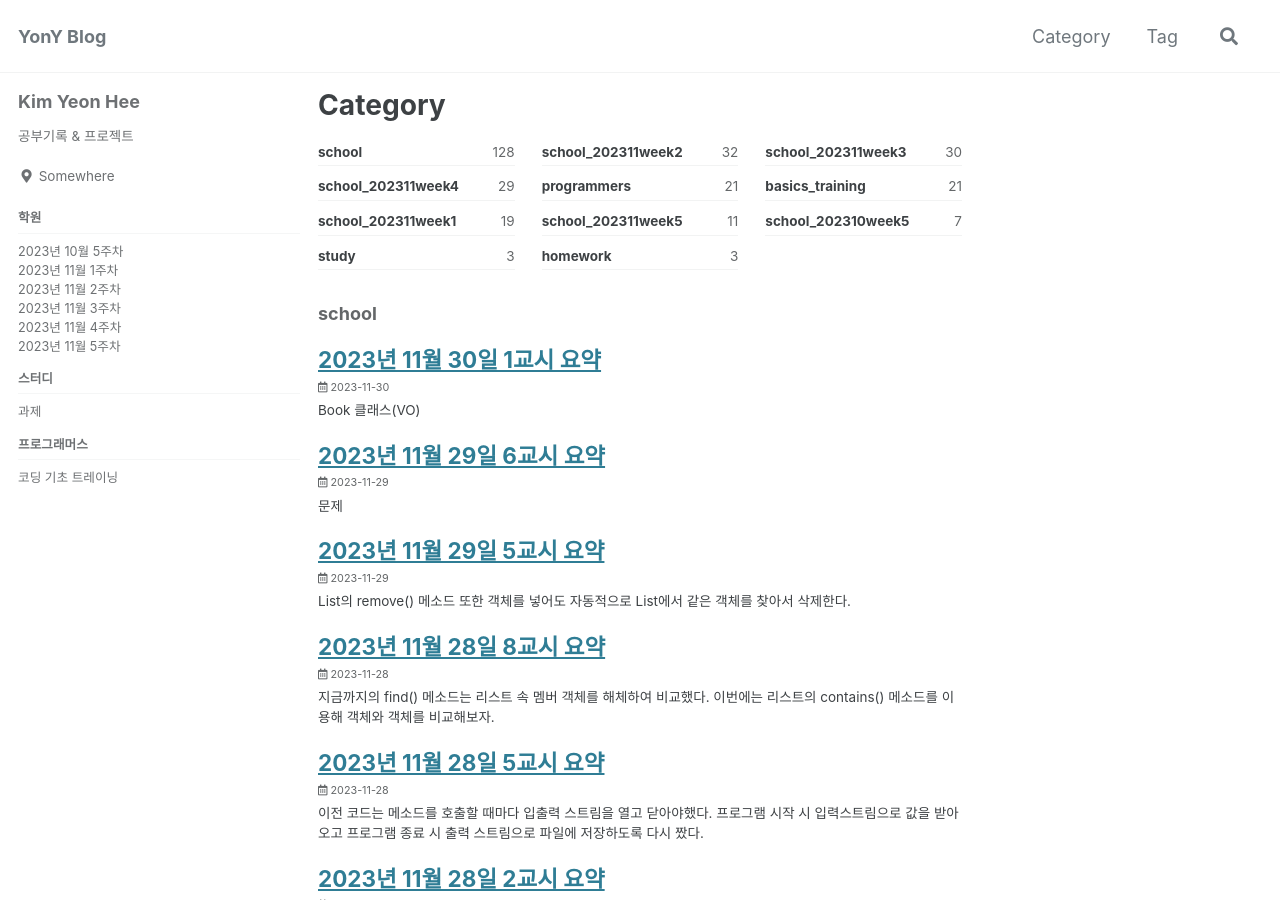
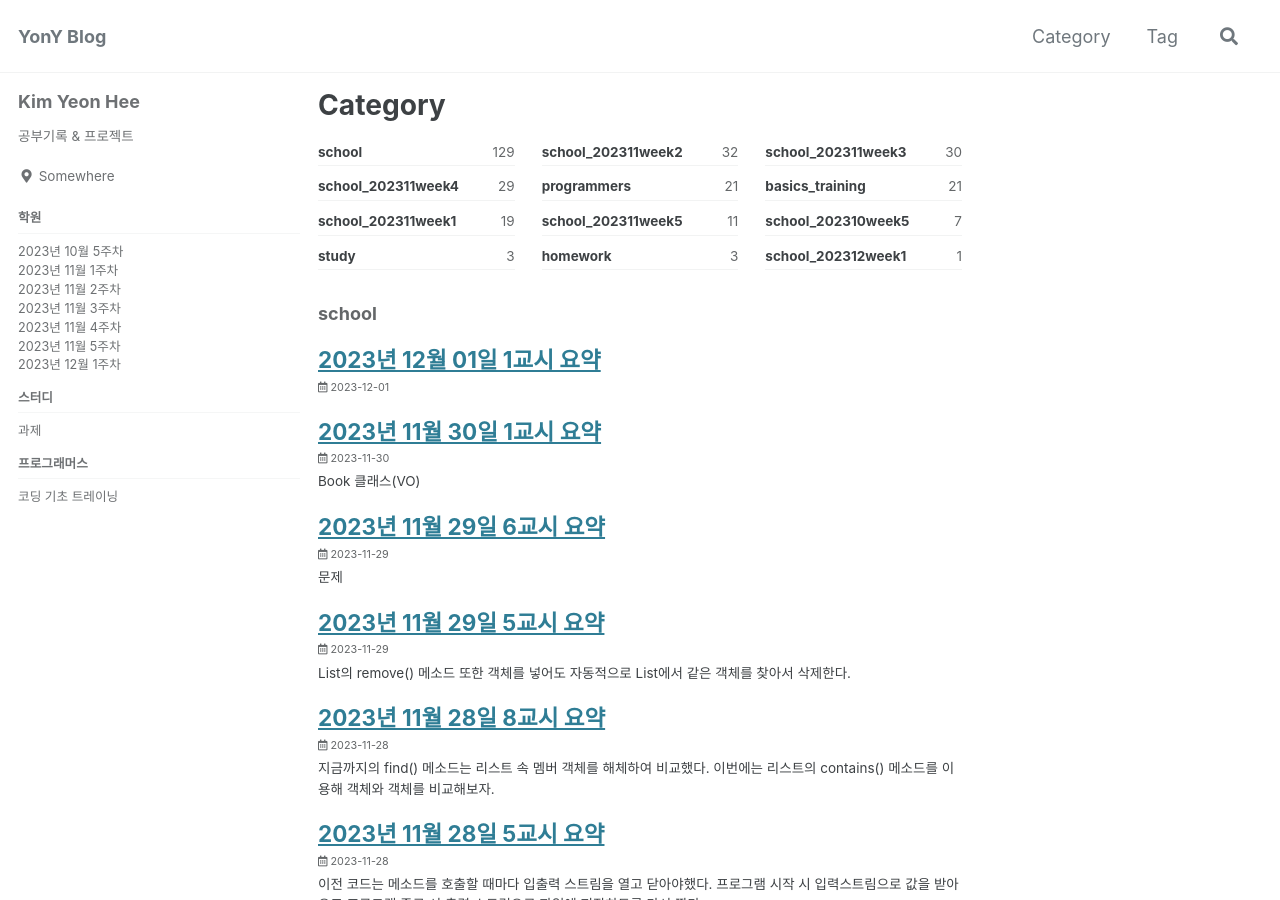
Before and after one commit to YonY-K/YonY-K.github.io, a Jekyll site: the page built from _pages/category-archive.md, in a window 1280 px wide and 900 px high. Built offline with Jekyll 4.4.1, drawn with Linux system fonts in a browser that asks for light colours; cached includes are drawn as plain includes; some of the changed text lies outside the part shown.

Commit message:
category updates

```diff
--- a/_data/navigation.yml
+++ b/_data/navigation.yml
@@ -26,6 +26,8 @@ sidebar-category:
         url:  "/school_202311week4"
       - title: "2023년 11월 5주차"
         url:  "/school_202311week5"
+      - title: "2023년 12월 1주차"
+        url:  "/school_202312week1"
   - title: "스터디"
     children:
       - title: "과제"
--- /dev/null
+++ b/school/school_202312week1/_posts/2023-12-01/2023-12-01-20231201_1period.md
@@ -0,0 +1,4 @@
+---
+title: "2023년 12월 01일 1교시 요약"
+tag: 202312_school
+---
```
Also changed, not shown: 1 other file.
